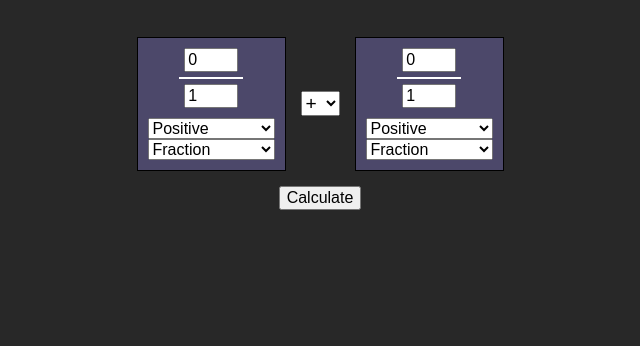
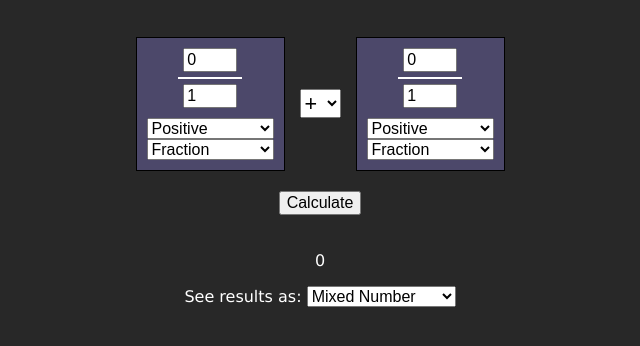
Before and after one commit to noahkawaguchi/fraction-calculator, a website built with Vite: page index.html in a window 1280 px wide. Both pictures are taken after a click on the button "Calculate". Shown: the part 122-468 px from the top of the page, without its empty margins (320-960 px from the left). Built offline with nearby package versions, Linux system fonts and the light colour scheme.

Commit message:
Add basic calculation functionality

```diff
--- a/index.html
+++ b/index.html
@@ -61,8 +61,8 @@
             </select>
           </div>
         </div>
-        <div id="operator-div">
-          <select id="operator">
+        <div id="operation-div">
+          <select id="operation">
             <option selected>+</option>
             <option>-</option>
             <option>✕</option>
@@ -121,6 +121,15 @@
       <div id="calculate-div">
         <button id="calculate-btn">Calculate</button>
       </div>
+      <div id="result-area">
+        <p id="result"></p>
+        <label for="result-kind">See results as:</label>
+        <select name="result-kind" id="result-kind">
+          <option selected>Mixed Number</option>
+          <option>Improper Fraction</option>
+          <option>Decimal</option>
+        </select>
+      </div>
     </main>
     <script type="module" src="./src/main.ts"></script>
   </body>
--- a/src/components/NumberInput.ts
+++ b/src/components/NumberInput.ts
@@ -1,7 +1,7 @@
 import Fraction from "fraction.js";
 
 /**
- * Handles element visibility and input validation for user input of numbers
+ * Handles element visibility, input validation, and Fraction conversion for user input of numbers.
  */
 export class NumberInput {
   constructor(
@@ -18,7 +18,6 @@ export class NumberInput {
     this.signSelect.addEventListener<'change'>('change', this.negativeVisibility.bind(this));
     this.kindSelect.addEventListener<'change'>('change', this.responsiveInputVisibility.bind(this));
   }
-
 
   /** Hides or shows the negative sign depending on the user's selection. */
   private negativeVisibility(): void {
--- a/src/main.ts
+++ b/src/main.ts
@@ -21,21 +21,34 @@ const secondNumber = new NumberInput(
 );
 
 
-
-
+const operation = document.getElementById('operation') as HTMLSelectElement;
 const calculateBtn = document.getElementById('calculate-btn') as HTMLButtonElement;
+const result = document.getElementById('result') as HTMLParagraphElement;
 
 
 calculateBtn.addEventListener('click', (): void => {
 
 
 
-  console.log(firstNumber.getFraction().toFraction(true));
-  console.log(secondNumber.getFraction().toFraction(true));
+  const firstFrac: Fraction = firstNumber.getFraction();
+  const secondFrac: Fraction = secondNumber.getFraction();
 
-
-
-
+  switch (operation.value) {
+    case '+':
+      result.textContent = firstFrac.add(secondFrac).toFraction(true);
+      break;
+    case '-':
+      result.textContent = firstFrac.sub(secondFrac).toFraction(true);
+      break;
+    case '✕':
+      result.textContent = firstFrac.mul(secondFrac).toFraction(true);
+      break;
+    case '÷':
+      result.textContent = firstFrac.div(secondFrac).toFraction(true);
+      break;
+    default:
+      break;
+  }
 
 
 });
--- a/src/styles.css
+++ b/src/styles.css
@@ -67,14 +67,14 @@ hr {
   margin: auto;
 }
 
-#operator-div {
+#operation-div {
   margin: auto 15px;
 }
 
-#operator {
-  font-size: 1.2rem;
+#operation {
+  font-size: 1.35rem;
 }
 
 #calculate-div {
-  margin: 15px;
+  margin: 20px auto;
 }
```
